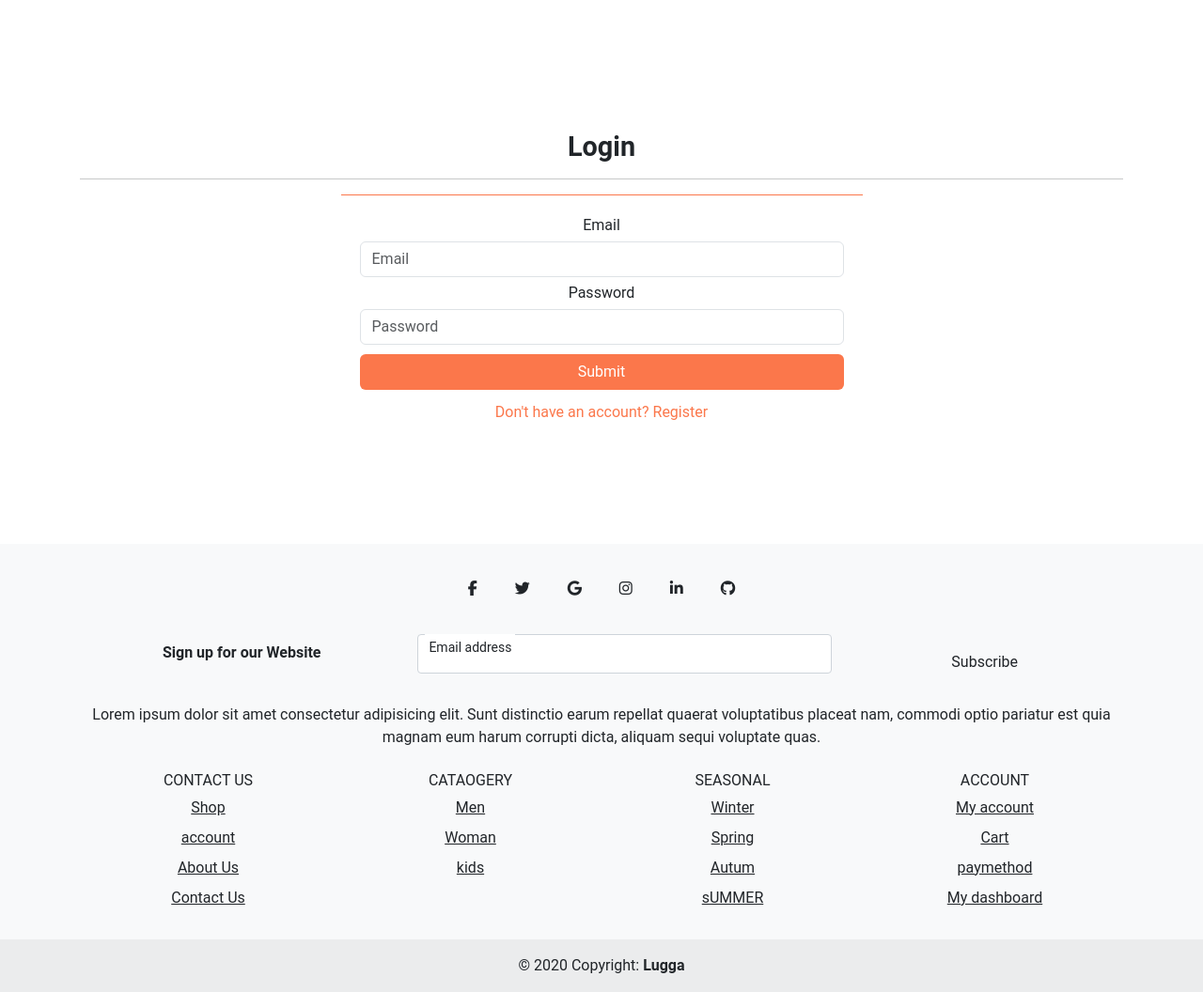
After one commit to rachitpoudel101/Lugga_COllab, a PHP site: page /Lugga_COllab/login.php in a window 1280 px wide; the page is wider, and only the part inside the window is pictured. The commit adds this page. Shown: the part 385-1441 px from the top of that part at 94% size. Run offline with PHP 8.4, Linux system fonts and the light colour scheme.

Commit message:
Login page with the database connection and code review all

```diff
--- a/Checkout.php
+++ b/Checkout.php
@@ -6,7 +6,7 @@
     <title>Home </title>
     <link href="https://cdn.jsdelivr.net/npm/bootstrap@5.3.3/dist/css/bootstrap.min.css" rel="stylesheet" integrity="sha384-QWTKZyjpPEjISv5WaRU9OFeRpok6YctnYmDr5pNlyT2bRjXh0JMhjY6hW+ALEwIH" crossorigin="anonymous">
     <link rel="stylesheet" href="https://cdnjs.cloudflare.com/ajax/libs/font-awesome/6.5.2/css/all.min.css" integrity="sha512-SnH5WK+bZxgPHs44uWIX+LLJAJ9/2PkPKZ5QiAj6Ta86w+fsb2TkcmfRyVX3pBnMFcV7oQPJkl9QevSCWr3W6A==" crossorigin="anonymous" referrerpolicy="no-referrer" />
-    <link rel="stylesheet" href="/assets/css/index.css">
+    <link rel="stylesheet" href="assets/css/index.css">
 </head>
 <body>
     <!--Navbar-->
@@ -19,7 +19,7 @@
           <div class="collapse navbar-collapse nav-buttons" id="navbarSupportedContent">
             <ul class="navbar-nav me-auto mb-2 mb-lg-0">
               <li class="nav-item">
-                <a class="nav-link" aria-current="page" href="/Html/index.html">Home</a>
+                <a class="nav-link" aria-current="page" href="http://localhost/Lugga_COllab/index.php">Home</a>
               </li>
               <li class="nav-item">
                 <a class="nav-link" href="/Html/Shop.html">Shop</a>
--- a/Contact.html
+++ b/Contact.html
@@ -6,13 +6,13 @@
     <title>Home </title>
     <link href="https://cdn.jsdelivr.net/npm/bootstrap@5.3.3/dist/css/bootstrap.min.css" rel="stylesheet" integrity="sha384-QWTKZyjpPEjISv5WaRU9OFeRpok6YctnYmDr5pNlyT2bRjXh0JMhjY6hW+ALEwIH" crossorigin="anonymous">
     <link rel="stylesheet" href="https://cdnjs.cloudflare.com/ajax/libs/font-awesome/6.5.2/css/all.min.css" integrity="sha512-SnH5WK+bZxgPHs44uWIX+LLJAJ9/2PkPKZ5QiAj6Ta86w+fsb2TkcmfRyVX3pBnMFcV7oQPJkl9QevSCWr3W6A==" crossorigin="anonymous" referrerpolicy="no-referrer" />
-    <link rel="stylesheet" href="/assets/css/index.css">
+    <link rel="stylesheet" href="assets/css/index.css">
 </head>
 <body>
 <!--Navbar-->
 <nav class="navbar navbar-expand-lg navbar-light bg-light py-3 fixed top">
   <div class="container">
-    <img src="/assets/Imgs/logo.png" alt="Logo">
+    <img src="assets/Imgs/logo.png" alt="Logo">
     <button class="navbar-toggler" type="button" data-bs-toggle="collapse" data-bs-target="#navbarSupportedContent" aria-controls="navbarSupportedContent" aria-expanded="false" aria-label="Toggle navigation">
       <span class="navbar-toggler-icon"></span>
     </button>
--- a/assets/css/index.css
+++ b/assets/css/index.css
@@ -170,10 +170,10 @@ button:hover {
     opacity: 0.5;
 }
 
-/* fotter*/
+
 /* Footer */
 .bg-body-tertiary {
-    background-color: #f8f9fa; /* Light gray background */
+    background-color: #f8f9fa;
   }
 
   .text-center {
@@ -182,7 +182,7 @@ button:hover {
 
   .container {
     width: 100%;
-    max-width: 1140px; /* Adjust as needed */
+    max-width: 1140px;
     margin-right: auto;
     margin-left: auto;
     padding-right: 15px;
@@ -190,23 +190,23 @@ button:hover {
   }
 
   .p-4 {
-    padding: 1.5rem; /* Adjust as needed */
+    padding: 1.5rem;
   }
 
   .mb-4 {
-    margin-bottom: 1.5rem; /* Adjust as needed */
+    margin-bottom: 1.5rem;
   }
 
   .m-1 {
-    margin: 0.25rem; /* Adjust as needed */
+    margin: 0.25rem;
   }
 
   .btn-outline {
-    border-width: 2px; /* Adjust as needed */
+    border-width: 2px;
   }
 
   .btn-floating {
-    border-radius: 50%; /* Adjust as needed */
+    border-radius: 50%;
   }
 
   .form-outline {
@@ -216,9 +216,9 @@ button:hover {
   .form-outline input {
     width: 100%;
     padding: 0.5rem;
-    font-size: 1rem; /* Adjust as needed */
-    border: 1px solid #ced4da; /* Adjust as needed */
-    border-radius: 0.25rem; /* Adjust as needed */
+    font-size: 1rem;
+    border: 1px solid #ced4da;
+    border-radius: 0.25rem;
   }
 
   .form-label {
@@ -227,7 +227,7 @@ button:hover {
     left: 0.5rem;
     padding: 0.25rem;
     background-color: #fff;
-    font-size: 0.875rem; /* Adjust as needed */
+    font-size: 0.875rem;
   }
 
   .col-auto {
@@ -245,12 +245,12 @@ button:hover {
   }
 
   .text-body {
-    color: #212529; /* Adjust as needed */
+    color: #212529;
   }
 
   /* Styling for the footer links */
   .list-unstyled li {
-    margin-bottom: 8px; /* Adjust as needed */
+    margin-bottom: 8px;
   }
 
   .list-unstyled li a {
@@ -264,7 +264,7 @@ button:hover {
 
   /* Styling for the copyright section */
   .text-reset {
-    color: #007bff; /* Adjust as needed */
+    color: #007bff;
     text-decoration: none;
   }
 
@@ -273,7 +273,7 @@ button:hover {
   }
 
   .p-3 {
-    padding: 1rem !important; /* Adjust as needed */
+    padding: 1rem !important;
     /* Additional styling for the background color */
     background-color: rgba(0, 0, 0, 0.05);
   }
--- /dev/null
+++ b/login.php
@@ -0,0 +1,257 @@
+<?php
+session_start();
+include("server/connection.php");
+
+if (isset($_SESSION['logged_in'])) {
+    header("location: account.php");
+    exit;
+}
+
+if (isset($_POST['login_btn'])) {
+    $email = $_POST['email'];
+    $password = md5($_POST['password']); // Hashing the password for comparison
+
+    // Prepare and execute the SQL query to fetch user details based on email and password
+    $stmt = $conn->prepare("SELECT user_id, user_name, user_email, user_password FROM users WHERE user_email = ? AND user_password = ?");
+    $stmt->bind_param('ss', $email, $password);
+
+    if ($stmt->execute()) {
+        $stmt->store_result();
+
+        if ($stmt->num_rows > 0) {
+            // If user found, fetch user details
+            $stmt->bind_result($user_id, $username, $user_email, $user_password);
+            $stmt->fetch();
+
+            // Set session variables
+            $_SESSION['user_id'] = $user_id;
+            $_SESSION['user_name'] = $username;
+            $_SESSION['user_email'] = $user_email;
+            $_SESSION['logged_in'] = true;
+
+            // Redirect to account page with success message
+            header('location: account.php?message=logged_in_successfully');
+            exit;
+        } else {
+            // If user not found, redirect with error message
+            header('location: login.php?error=could_not_verify_your_account');
+            exit;
+        }
+    } else {
+        // Error: Something went wrong with the execution of the query
+        header('location: login.php?error=something_went_wrong');
+        exit;
+    }
+}
+?>
+
+
+<!DOCTYPE html>
+<html lang="en">
+<head>
+    <meta charset="UTF-8">
+    <meta name="viewport" content="width=device-width, initial-scale=1.0">
+    <title>Home </title>
+    <link href="https://cdn.jsdelivr.net/npm/bootstrap@5.3.3/dist/css/bootstrap.min.css" rel="stylesheet" integrity="sha384-QWTKZyjpPEjISv5WaRU9OFeRpok6YctnYmDr5pNlyT2bRjXh0JMhjY6hW+ALEwIH" crossorigin="anonymous">
+    <link rel="stylesheet" href="https://cdnjs.cloudflare.com/ajax/libs/font-awesome/6.5.2/css/all.min.css" integrity="sha512-SnH5WK+bZxgPHs44uWIX+LLJAJ9/2PkPKZ5QiAj6Ta86w+fsb2TkcmfRyVX3pBnMFcV7oQPJkl9QevSCWr3W6A==" crossorigin="anonymous" referrerpolicy="no-referrer" />
+    <link rel="stylesheet" href="assets/css/index.css">
+    <script>
+        // JavaScript function to display popup message
+        function showMessage(message) {
+            alert(message);
+        }
+    </script>
+</head>
+
+<body>
+    <!--Navbar-->
+    <nav class="navbar navbar-expand-lg navbar-light bg-light py-3 fixed top">
+        <div class="container">
+            <img src="/assets/Imgs/logo.png" alt="Logo">
+            <button class="navbar-toggler" type="button" data-bs-toggle="collapse" data-bs-target="#navbarSupportedContent" aria-controls="navbarSupportedContent" aria-expanded="false" aria-label="Toggle navigation">
+                <span class="navbar-toggler-icon"></span>
+            </button>
+            <div class="collapse navbar-collapse nav-buttons" id="navbarSupportedContent">
+                <ul class="navbar-nav me-auto mb-2 mb-lg-0">
+                    <li class="nav-item">
+                        <a class="nav-link" aria-current="page" href="/Html/index.html">Home</a>
+                    </li>
+                    <li class="nav-item">
+                        <a class="nav-link" href="/Html/Shop.html">Shop</a>
+                    </li>
+                    <li class="nav-item">
+                        <a class="nav-link" aria-disabled="true">Blog</a>
+                    </li>
+                    <li class="nav-item">
+                        <a class="nav-link" aria-disabled="true">Contact Us</a>
+                    </li>
+                    <li class="nav-item">
+                        <i class="fas fa-shopping-bag"></i>
+                        <i class="fa-solid fa-user"></i>
+                    </li>
+                </ul>
+            </div>
+        </div>
+    </nav>
+
+    <!-- Login -->
+    <section class="my-5 py-5">
+        <div class="container text-center mt-3 pt-5">
+            <h2 class="font-weight-bold">Login</h2>
+            <hr class="mx-auto">
+        </div>
+        <div class="mx-auto container" method="POST" action="login.php">
+            <p style="color:red" class="text-center"><?php if (isset($_GET['error'])) echo htmlspecialchars($_GET['error']); ?></p>
+
+            <form id="login-form" method="POST" action="index.PHP" onsubmit="showMessage('Login successful!')">
+                <div class="form-group">
+                    <label for="login-email">Email</label>
+                    <input type="text" class="form-control" id="login-email" name="email" placeholder="Email" required>
+                </div>
+                <div class="form-group">
+                    <label for="login-password">Password</label>
+                    <input type="password" class="form-control" id="login-password" name="password" placeholder="Password" required>
+                </div>
+                <div class="form-group">
+                    <input type="submit" class="btn" id="login-btn" name="login_btn value=" Login>
+                </div>
+                <div class="form-group">
+                    <a id="register-url" class="btn">Don't have an account? Register</a>
+                </div>
+            </form>
+        </div>
+    </section>
+
+
+
+
+
+
+    <!--Footer-->
+    <footer class="bg-body-tertiary text-center">
+        <div class="container p-4">
+            <section class="mb-4">
+                <a data-mdb-ripple-init class="btn btn-outline btn-floating m-1" href="#!" role="button"><i class="fab fa-facebook-f"></i></a>
+                <a data-mdb-ripple-init class="btn btn-outline btn-floating m-1" href="#!" role="button"><i class="fab fa-twitter"></i></a>
+                <a data-mdb-ripple-init class="btn btn-outline btn-floating m-1" href="#!" role="button"><i class="fab fa-google"></i></a>
+                <a data-mdb-ripple-init class="btn btn-outline btn-floating m-1" href="#!" role="button"><i class="fab fa-instagram"></i></a>
+                <a data-mdb-ripple-init class="btn btn-outline btn-floating m-1" href="#!" role="button"><i class="fab fa-linkedin-in"></i></a>
+                <a data-mdb-ripple-init class="btn btn-outline btn-floating m-1" href="#!" role="button"><i class="fab fa-github"></i></a>
+            </section>
+            <section class="">
+                <form action="">
+                    <div class="row d-flex justify-content-center">
+                        <div class="col-auto">
+                            <p class="pt-2">
+                                <strong>Sign up for our Website</strong>
+                            </p>
+                        </div>
+                        <div class="col-md-5 col-12">
+                            <div data-mdb-input-init class="form-outline mb-4">
+                                <input type="email" id="form5Example24" class="form-control" />
+                                <label class="form-label" for="form5Example24">Email address</label>
+                            </div>
+                        </div>
+                        <div class="col-auto">
+                            <button data-mdb-ripple-init type="submit" class="btn btn-outline mb-4">
+                                Subscribe
+                            </button>
+                        </div>
+                    </div>
+                </form>
+            </section>
+
+            <section class="mb-4">
+                <p>
+                    Lorem ipsum dolor sit amet consectetur adipisicing elit. Sunt distinctio earum
+                    repellat quaerat voluptatibus placeat nam, commodi optio pariatur est quia magnam eum
+                    harum corrupti dicta, aliquam sequi voluptate quas.
+                </p>
+            </section>
+            <section class="">
+                <div class="row">
+                    <div class="col-lg-3 col-md-6 mb-4 mb-md-0">
+                        <h5 class="text-uppercase">Contact Us </h5>
+
+                        <ul class="list-unstyled mb-0">
+                            <li>
+                                <a class="text-body" href="#!">Shop</a>
+                            </li>
+                            <li>
+                                <a class="text-body" href="#!">account</a>
+                            </li>
+                            <li>
+                                <a class="text-body" href="#!">About Us</a>
+                            </li>
+                            <li>
+                                <a class="text-body" href="#!">Contact Us</a>
+                            </li>
+                        </ul>
+                    </div>
+                    <div class="col-lg-3 col-md-6 mb-4 mb-md-0">
+                        <h5 class="text-uppercase">Cataogery</h5>
+
+                        <ul class="list-unstyled mb-0">
+                            <li>
+                                <a class="text-body" href="#!">Men</a>
+                            </li>
+                            <li>
+                                <a class="text-body" href="#!">Woman</a>
+                            </li>
+                            <li>
+                                <a class="text-body" href="#!">kids</a>
+                            </li>
+                            <li>
+                                <a class="text-body" href="#!"></a>
+                            </li>
+                        </ul>
+                    </div>
+                    <div class="col-lg-3 col-md-6 mb-4 mb-md-0">
+                        <h5 class="text-uppercase">Seasonal</h5>
+
+                        <ul class="list-unstyled mb-0">
+                            <li>
+                                <a class="text-body" href="#!">Winter</a>
+                            </li>
+                            <li>
+                                <a class="text-body" href="#!">Spring</a>
+                            </li>
+                            <li>
+                                <a class="text-body" href="#!">Autum</a>
+                            </li>
+                            <li>
+                                <a class="text-body" href="#!">sUMMER</a>
+                            </li>
+                        </ul>
+                    </div>
+                    <div class="col-lg-3 col-md-6 mb-4 mb-md-0">
+                        <h5 class="text-uppercase">account</h5>
+
+                        <ul class="list-unstyled mb-0">
+                            <li>
+                                <a class="text-body" href="#!">My account</a>
+                            </li>
+                            <li>
+                                <a class="text-body" href="#!">Cart</a>
+                            </li>
+                            <li>
+                                <a class="text-body" href="#!">paymethod</a>
+                            </li>
+                            <li>
+                                <a class="text-body" href="#!">My dashboard</a>
+                            </li>
+                        </ul>
+                    </div>
+                </div>
+            </section>
+        </div>
+        <div class="text-center p-3" style="background-color: rgba(0, 0, 0, 0.05);">
+            © 2020 Copyright:
+            <a class="text-reset fw-bold" href="">Lugga</a>
+        </div>
+    </footer>
+
+    <script src="https://cdn.jsdelivr.net/npm/bootstrap@5.3.3/dist/js/bootstrap.min.js" integrity="sha384-0pUGZvbkm6XF6gxjEnlmuGrJXVbNuzT9qBBavbLwCsOGabYfZo0T0to5eqruptLy" crossorigin="anonymous"></script>
+</body>
+
+</html>
--- a/single_product.php
+++ b/single_product.php
@@ -37,7 +37,7 @@ else{
               <div class="collapse navbar-collapse nav-buttons" id="navbarSupportedContent">
                 <ul class="navbar-nav me-auto mb-2 mb-lg-0">
                   <li class="nav-item">
-                    <a class="nav-link" aria-current="page" href="#">Home</a>
+                    <a class="nav-link" aria-current="page" href="http://localhost/Lugga_COllab/index.php">Home</a>
                   </li>
                   <li class="nav-item">
                     <a class="nav-link" href="#">Shop</a>
@@ -46,7 +46,7 @@ else{
                     <a class="nav-link" aria-disabled="true">Blog</a>
                   </li>
                   <li class="nav-item">
-                    <a class="nav-link" aria-disabled="true">Contact Us</a>
+                    <a class="nav-link" aria-disabled="true" href="http://localhost/Lugga_COllab/Contact.php">Contact Us</a>
                   </li>
                   <li class="nav-item">
                     <i  class="fas fa-shopping-bag"></i>
```
Also changed, not shown: cart.php (+12 -16 lines), login.html (deleted, +0 -211 lines), register.php (+73 -54 lines).
